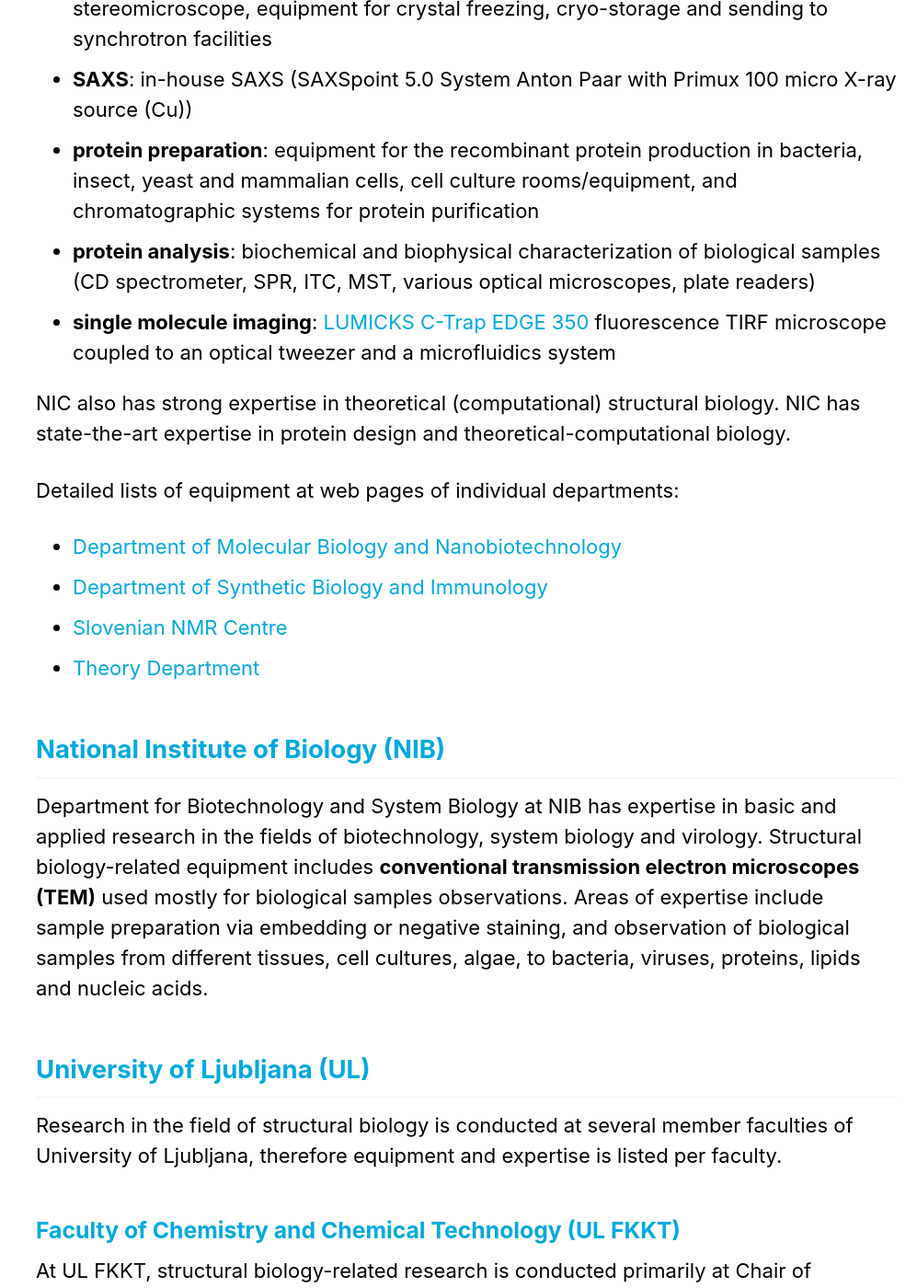
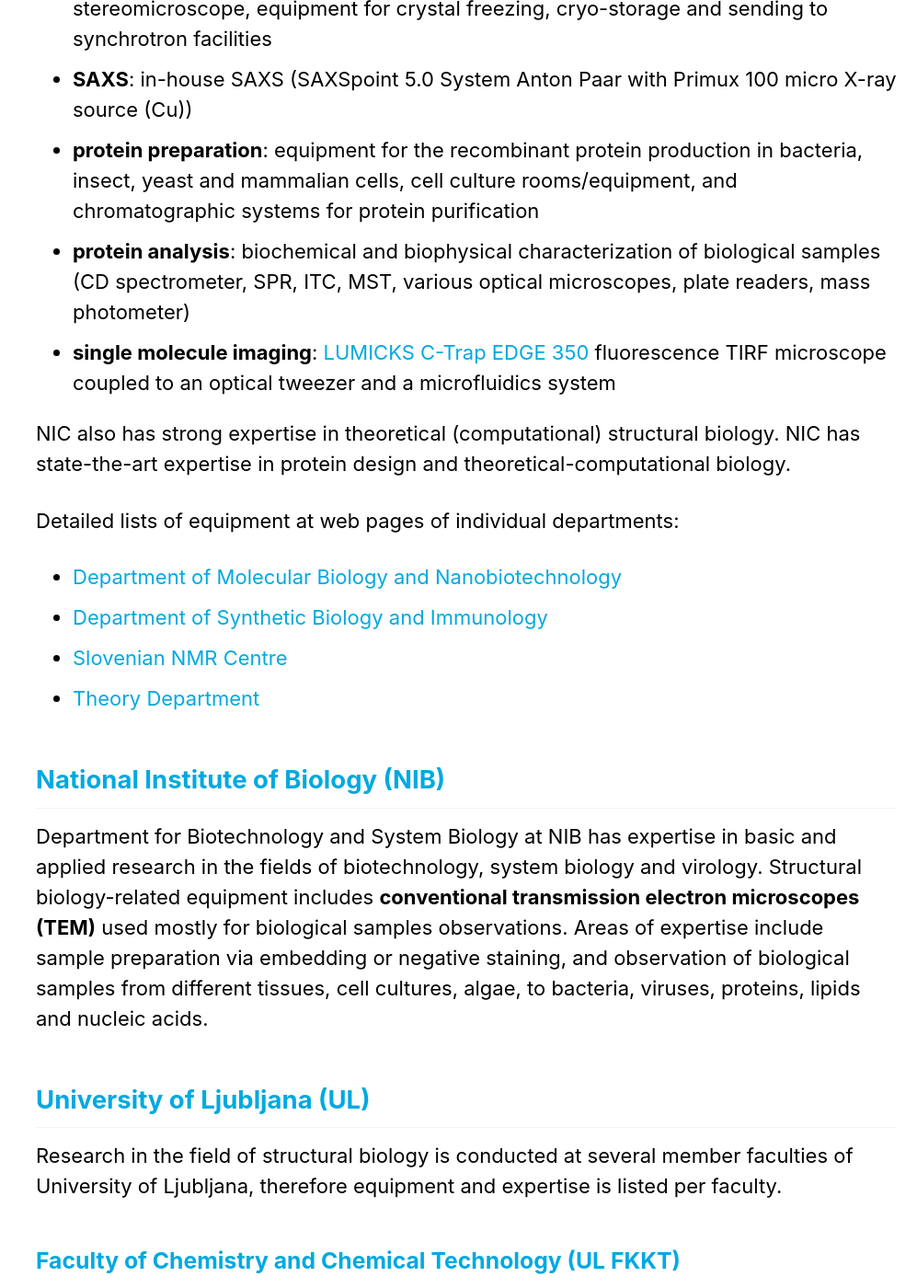
Before and after one commit to InstructSI/instructsi.github.io, a Jekyll site: the page built from _pages/infrastructure.md, in a window 1280 px wide and 1400 px high, scrolled down 2135 px. Shown: the whole window at 92% size, without its empty margins (283-1280 px from the left). Built offline with Jekyll 4.4.1, drawn with Linux system fonts in a browser that asks for light colours; cached includes are drawn as plain includes; some of the changed text lies outside the part shown.

Commit message:
Updated infrastructure list

```diff
--- a/_pages/infrastructure.md
+++ b/_pages/infrastructure.md
@@ -40,7 +40,7 @@
 - **X-ray crystallography**: temperature-controlled crystallization room, stereomicroscope, equipment for crystal freezing, cryo-storage and sending to synchrotron facilities
 - **SAXS**: in-house SAXS (SAXSpoint 5.0 System Anton Paar with Primux 100 micro X-ray source (Cu))
 - **protein preparation**: equipment for the recombinant protein production in bacteria, insect, yeast and mammalian cells, cell culture rooms/equipment, and chromatographic systems for protein purification
-- **protein analysis**: biochemical and biophysical characterization of biological samples (CD spectrometer, SPR, ITC, MST, various optical microscopes, plate readers)
+- **protein analysis**: biochemical and biophysical characterization of biological samples (CD spectrometer, SPR, ITC, MST, various optical microscopes, plate readers, mass photometer)
 - **single molecule imaging**: [LUMICKS C-Trap EDGE 350](https://www.ki.si/en/departments/d12-department-of-synthetic-biology-and-immunology/equipment/translate-to-english-lumicks-c-trap/) fluorescence TIRF microscope coupled to an optical tweezer and a microfluidics system
 
 NIC also has strong expertise in theoretical (computational) structural biology. NIC has state-the-art expertise in protein design and theoretical-computational biology.
@@ -63,7 +63,7 @@
 
 At UL FKKT, structural biology-related research is conducted primarily at Chair of Biochemistry and Chair of Physical Chemistry which host equipment for:
 - **protein production** at lab scale in bacteria, yeast, insect and mammalian cells (equipment for molecular cloning and cell cultivation), and ÄKTA chromatographic systems for protein purification
-- **protein characterization**: SEC-RALS/LALS, UV/Vis and fluorescence spectrometers, ITC, CD, nano-DSC
+- **protein characterization**: SEC-RALS/LALS, UV/Vis and fluorescence spectrometers, ITC, CD, nano-DSC, nanoDSF complemeted with DLS and SLS, mass photometer
 - **X-ray crystallography**: crystallization room with temperature-controlled chamber, pipetting robot Crystal Gryphon (Art Robbins Instruments), stereomicroscope (Zeiss), equipment for crystal freezing, cryo-storage and sending to synchrotron facilities
 - **computing**: computer cluster
 - **light microscopy**: confocal microscope Leica DMi8 / TCS SP8
```
